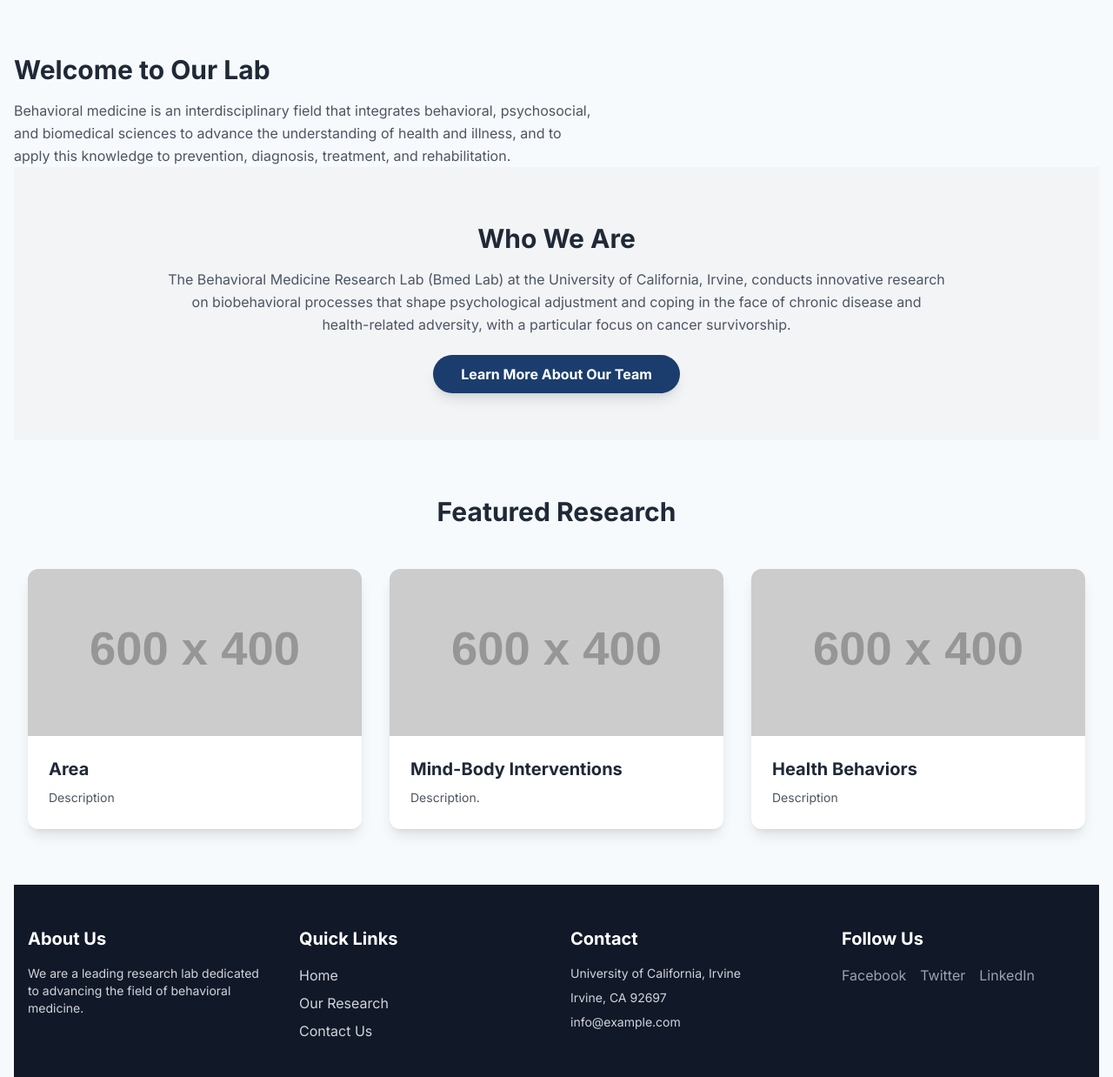
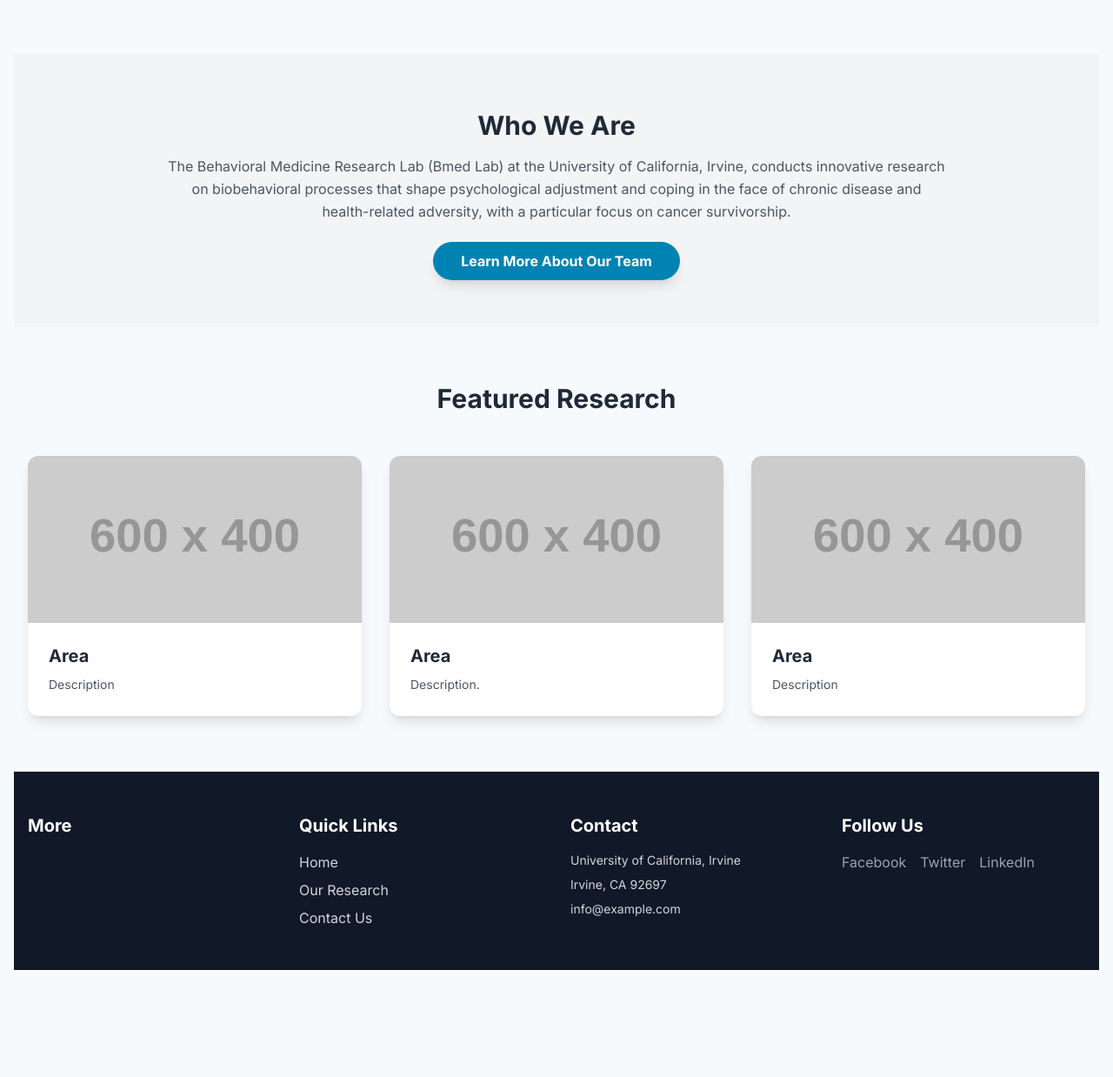
Before and after one commit to aterstallaco/bmed, a plain HTML site: page index.html in a window 1280 px wide. Shown: the part 802-2040 px from the top of the page at 87% size. After the commit the page ends 1981 px from the top, so only its background shows below. Drawn offline with nearby package versions, Linux system fonts and the light colour scheme; placeholder pictures from the web are drawn by us.

Commit message:
Update index.html

```diff
--- a/index.html
+++ b/index.html
@@ -19,7 +19,7 @@
             theme: {
                 extend: {
                     colors: {
-                        'uci-blue': '#1b3d6d',
+                        'uci-blue': '#0083b3',
                         'uci-gold': '#ffc423',
                     }
                 }
@@ -99,16 +99,13 @@
         <!-- Content section with the title and a blurred, transparent background box -->
         <div class="overlay-box backdrop-blur-sm bg-white bg-opacity-10 p-8 md:p-12 rounded-3xl shadow-lg border border-white border-opacity-20 text-right">
             <h1 class="text-4xl sm:text-5xl md:text-6xl lg:text-7xl font-bold text-white tracking-tight leading-tight">
-                Behavioral Medicine Research Lab
+                BMED
             </h1>
         </div>
     </div>
 
     <!-- Main Content Section -->
     <main class="container mx-auto px-4 py-16">
-        <h2 class="text-3xl font-bold text-gray-800 mb-4">Welcome to Our Lab</h2>
-        <p class="text-gray-600 leading-relaxed max-w-2xl">
-            Behavioral medicine is an interdisciplinary field that integrates behavioral, psychosocial, and biomedical sciences to advance the understanding of health and illness, and to apply this knowledge to prevention, diagnosis, treatment, and rehabilitation.</p>
 
     <!-- Who We Are Section -->
     <section class="bg-gray-100 py-16">
@@ -129,7 +126,8 @@
             <div class="grid grid-cols-1 md:grid-cols-2 lg:grid-cols-3 gap-8">
                 <!-- Research Card 1 -->
                 <div class="bg-white rounded-xl shadow-lg overflow-hidden transform hover:scale-105 transition-transform duration-200">
-                    <img src="https://placehold.co/600x400/0A376F/FFFFFF?text=Research+1" alt="Research project image" class="w-full h-48 object-cover">
+                    <img src="https://placehold.co/600x400/0A376F/FFFFFF?text=Research+1"
+                        alt="Research project image" class="w-full h-48 object-cover">
                     <div class="p-6">
                         <h3 class="font-bold text-xl text-gray-800 mb-2">Area</h3>
                         <p class="text-gray-600 text-sm leading-relaxed">
@@ -141,7 +139,7 @@
                 <div class="bg-white rounded-xl shadow-lg overflow-hidden transform hover:scale-105 transition-transform duration-200">
                     <img src="https://placehold.co/600x400/0A376F/FFFFFF?text=Research+2" alt="Research project image" class="w-full h-48 object-cover">
                     <div class="p-6">
-                        <h3 class="font-bold text-xl text-gray-800 mb-2">Mind-Body Interventions</h3>
+                        <h3 class="font-bold text-xl text-gray-800 mb-2">Area</h3>
                         <p class="text-gray-600 text-sm leading-relaxed">
                             Description.
                         </p>
@@ -151,7 +149,7 @@
                 <div class="bg-white rounded-xl shadow-lg overflow-hidden transform hover:scale-105 transition-transform duration-200">
                     <img src="https://placehold.co/600x400/0A376F/FFFFFF?text=Research+3" alt="Research project image" class="w-full h-48 object-cover">
                     <div class="p-6">
-                        <h3 class="font-bold text-xl text-gray-800 mb-2">Health Behaviors</h3>
+                        <h3 class="font-bold text-xl text-gray-800 mb-2">Area</h3>
                         <p class="text-gray-600 text-sm leading-relaxed">
                             Description
                         </p>
@@ -166,9 +164,9 @@
         <div class="container mx-auto px-4 grid grid-cols-1 md:grid-cols-4 gap-8">
             <!-- Footer Column 1 -->
             <div>
-                <h3 class="text-xl font-bold text-white mb-4">About Us</h3>
+                <h3 class="text-xl font-bold text-white mb-4">More</h3>
                 <p class="text-sm">
-                    We are a leading research lab dedicated to advancing the field of behavioral medicine.
+
                 </p>
             </div>
             <!-- Footer Column 2 -->
```
